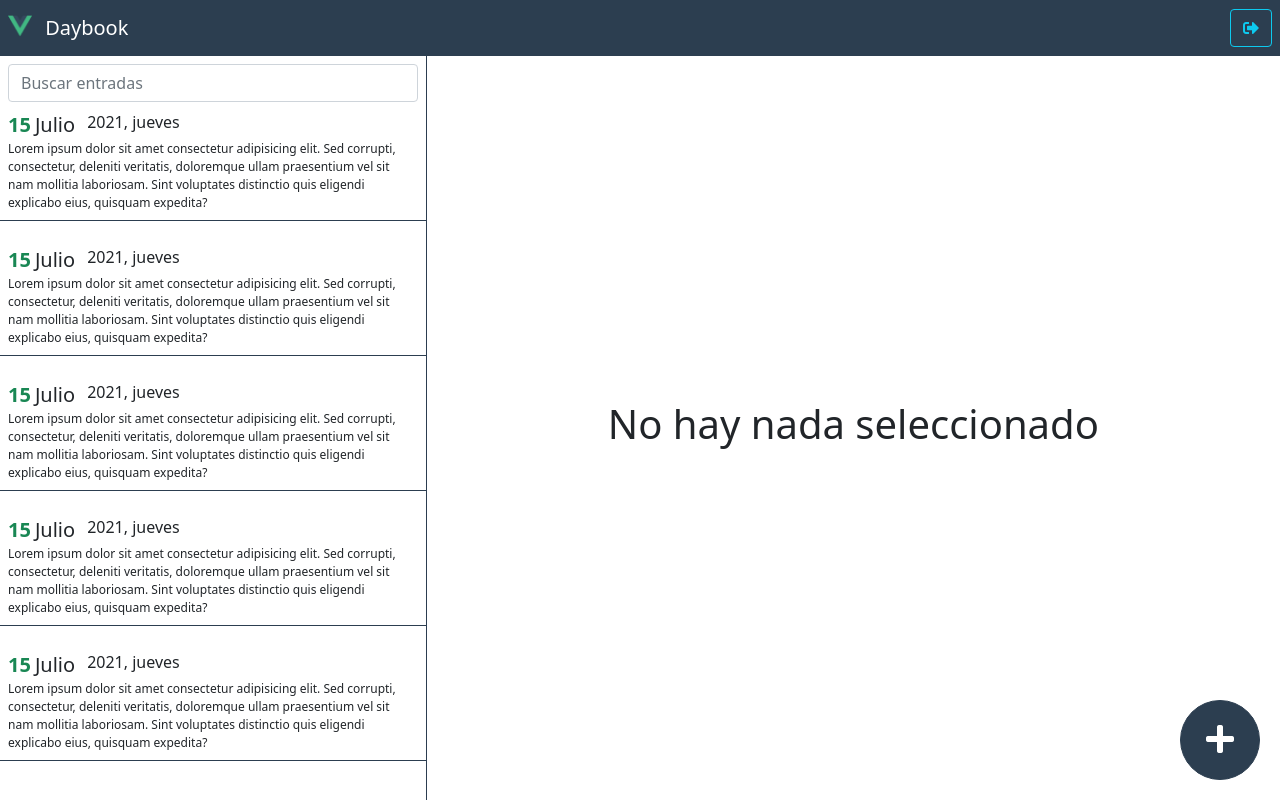
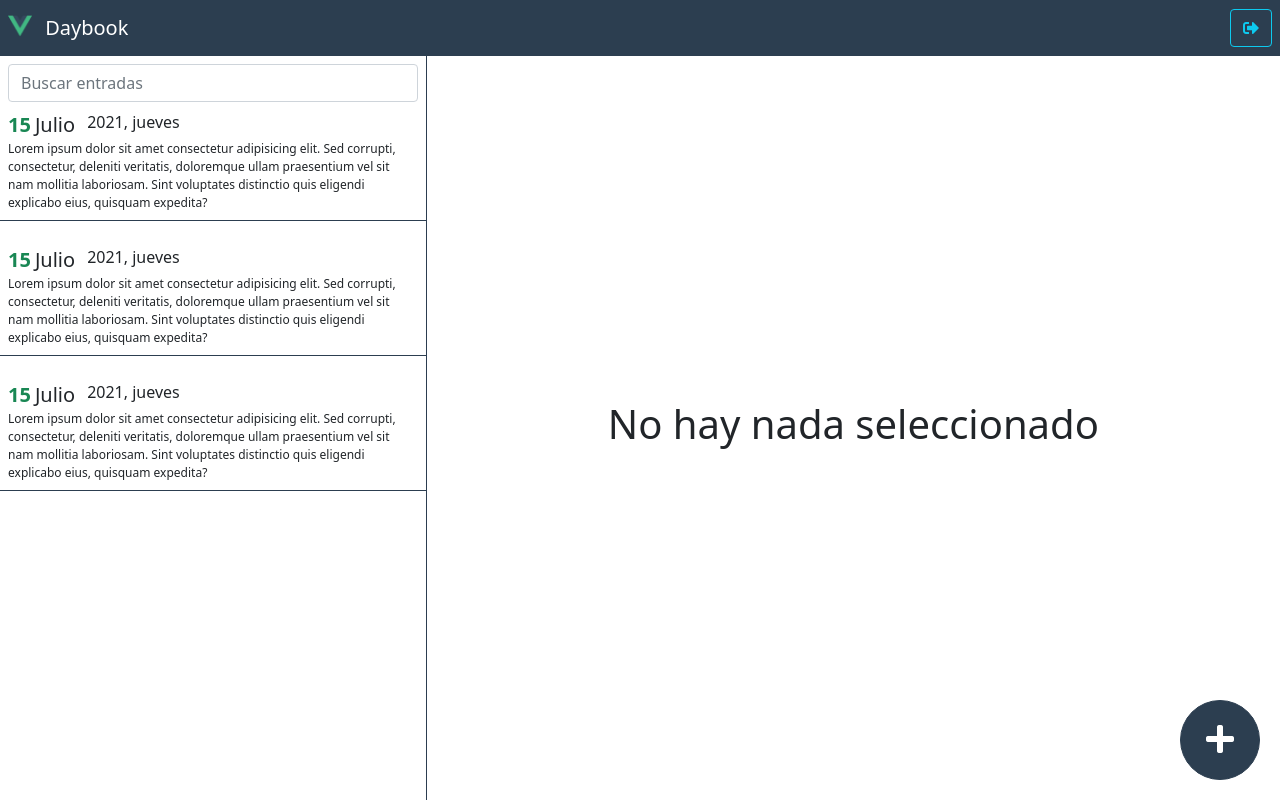
Before and after one commit to ehvidalp/journal-app, a Vue app: page /#/daybook in a window 1280 px wide. Built offline with nearby package versions, Linux system fonts and the light colour scheme.

Commit message:
✨ Add search entry list

```diff
--- a/src/modules/daybook/components/EntryList.vue
+++ b/src/modules/daybook/components/EntryList.vue
@@ -1,19 +1,32 @@
 <template>
   <div class="entry-list-container">
     <div class="px-2 pt-2">
-      <input type="text" class="form-control" placeholder="Buscar entradas" />
+      <input type="text" class="form-control" placeholder="Buscar entradas" v-model="term" />
     </div>
     <div class="entry-scrollarea">
-      <Entry v-for="item in 100" :key="item" />
+      <Entry v-for="item in entriesByTerm" :key="item" />
     </div>
   </div>
 </template>
 
 <script>
 import { defineAsyncComponent } from 'vue';
+import { mapGetters } from 'vuex';
+
 export default {
   components: {
     Entry: defineAsyncComponent(() => import('./Entry.vue')),
+  },
+  computed: {
+    ...mapGetters('journal', ['getEntriesByTerm']),
+    entriesByTerm() {
+      return this.getEntriesByTerm(this.term);
+    },
+  },
+  data() {
+    return {
+      term: '',
+    };
   },
 };
 </script>
--- a/src/modules/daybook/store/journal/getters.js
+++ b/src/modules/daybook/store/journal/getters.js
@@ -1,5 +1,14 @@
 // export const myGetters = (state) => {
 // return state
 // }
-export const getEntriesByTern = (/*state */) => {};
+export const getEntriesByTerm =
+  (state) =>
+  (term = '') => {
+    if (term.length === 0) {
+      return state.entries;
+    }
+    return state.entries.filter((entry) =>
+      entry.text.toLowerCase().includes(term.toLowerCase()),
+    );
+  };
 export const getEntryById = (/*state */) => {};
--- a/src/modules/daybook/store/journal/state.js
+++ b/src/modules/daybook/store/journal/state.js
@@ -4,19 +4,19 @@ export default () => ({
     {
       id: new Date().getTime(),
       date: new Date().toDateString,
-      text: 'Lorem ipsum dolor sit amet consectetur adipisicing elit. Sed corrupti, consectetur, deleniti veritatis, doloremque ullam praesentium vel sit nam mollitia laboriosam. Sint voluptates distinctio quis eligendi explicabo eius, quisquam expedita?',
+      text: 'Edward Lorem ipsum dolor sit amet consectetur adipisicing elit. Sed corrupti, consectetur, deleniti veritatis, doloremque ullam praesentium vel sit nam mollitia laboriosam. Sint voluptates distinctio quis eligendi explicabo eius, quisquam expedita?',
       picture: null,
     },
     {
       id: new Date().getTime() + 1000,
       date: new Date().toDateString,
-      text: 'Sed corrupti, consectetur, deleniti veritatis, doloremque ullam praesentium vel sit nam mollitia laboriosam. Sint voluptates distinctio quis eligendi explicabo eius, quisquam expedita?',
+      text: 'Mati edward Sed corrupti, consectetur, deleniti veritatis, doloremque ullam praesentium vel sit nam mollitia laboriosam. Sint voluptates distinctio quis eligendi explicabo eius, quisquam expedita?',
       picture: null,
     },
     {
       id: new Date().getTime() + 2000,
       date: new Date().toDateString,
-      text: 'Doloremque ullam praesentium vel sit nam mollitia laboriosam. Sint voluptates distinctio quis eligendi explicabo eius, quisquam expedita?',
+      text: 'Sebas Doloremque ullam praesentium vel sit nam mollitia laboriosam. Sint voluptates distinctio quis eligendi explicabo eius, quisquam expedita?',
       picture: null,
     },
   ],
```
